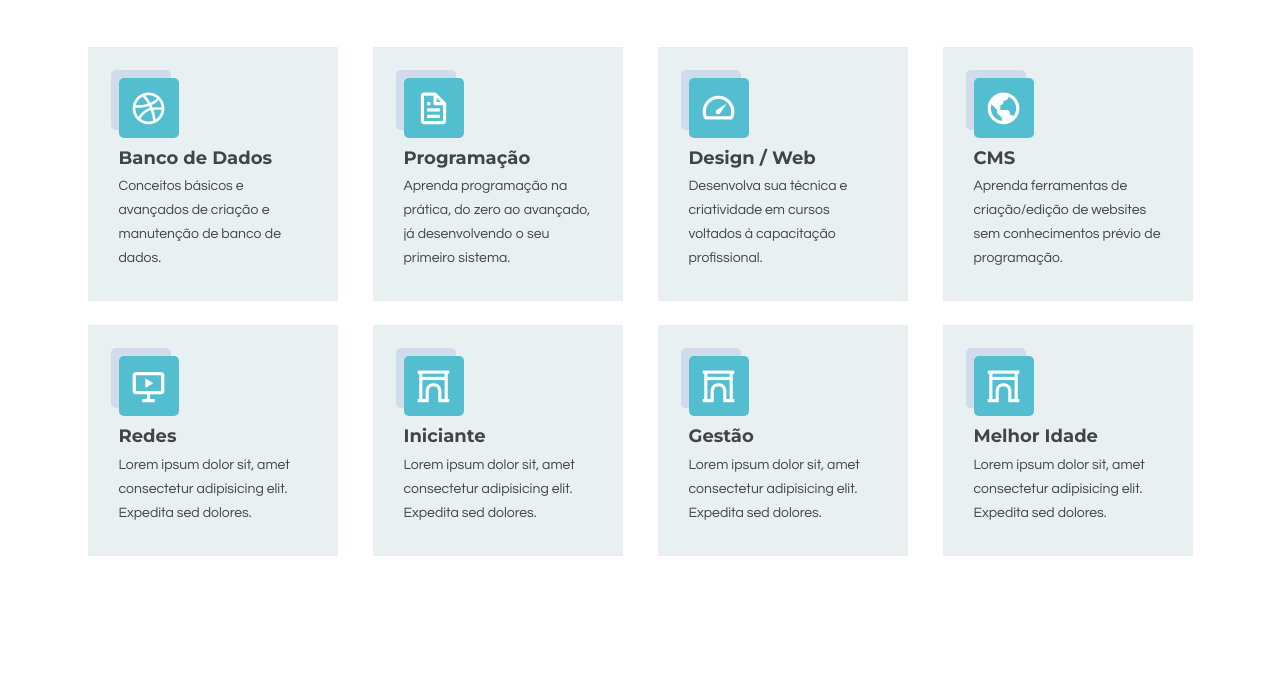
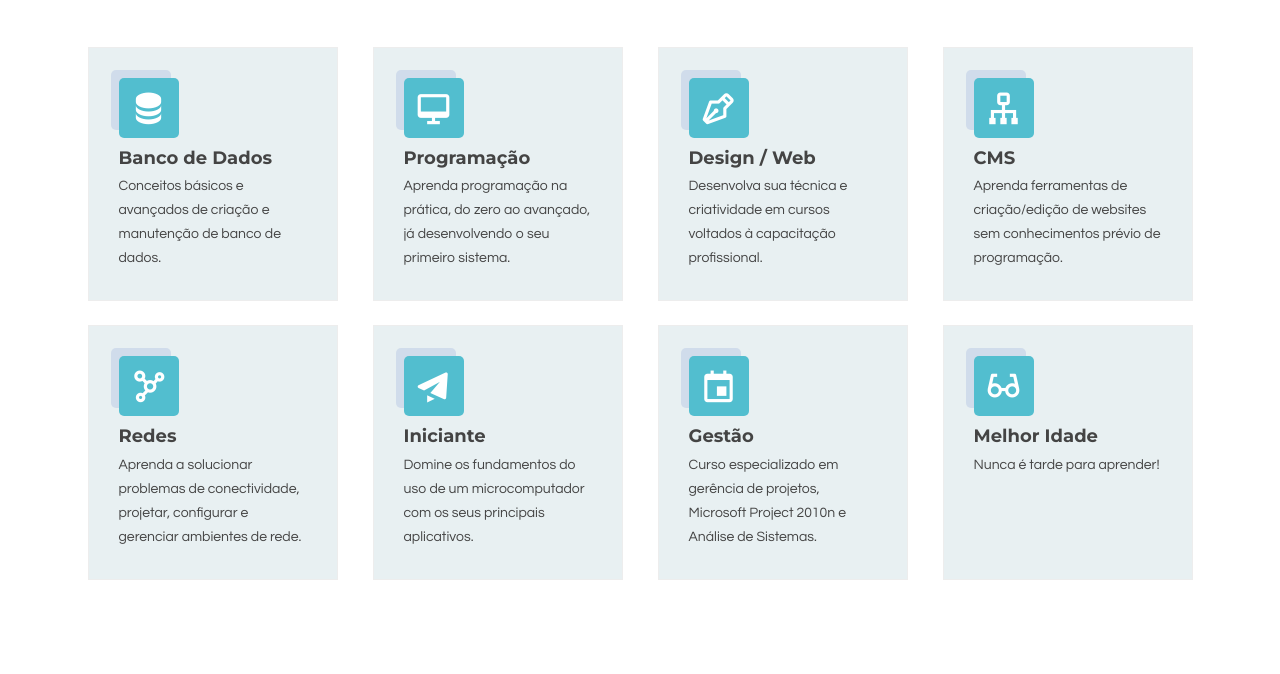
Before and after one commit to marieassis/projetoeibneti, a plain HTML site: page index.html in a window 1280 px wide. Shown: the part 1614-2288 px from the top of the page. Drawn offline with nearby package versions, Linux system fonts and the light colour scheme.

Commit message:
Update index.html

```diff
--- a/index.html
+++ b/index.html
@@ -360,10 +360,10 @@
           <h2>Previsão de novas turmas</h2>
         </div>
 
-        <div class="row">
+<div class="row">
           <div class="col-icon-box col-lg-3 col-md-6 d-flex align-items-stretch">
             <div class="icon-box">
-              <div class="icon"><i class="bx bxl-dribbble"></i></div>
+              <div class="icon"><i class='bx bxs-data'></i></div>
               <h4><a href="">Banco de Dados</a></h4>
               <p>Conceitos básicos e avançados de criação e manutenção de banco de dados.</p>
             </div>
@@ -371,7 +371,7 @@
 
           <div class="col-icon-box col-lg-3 col-md-6 d-flex align-items-stretch mt-4 mt-md-0">
             <div class="icon-box">
-              <div class="icon"><i class="bx bx-file"></i></div>
+              <div class="icon"><i class='bx bx-desktop'></i></div>
               <h4><a href="">Programação</a></h4>
               <p>Aprenda programação na prática, do zero ao avançado, já desenvolvendo o seu primeiro sistema.</p>
 
@@ -380,7 +380,7 @@
 
           <div class="col-icon-box col-lg-3 col-md-6 d-flex align-items-stretch mt-4 mt-lg-0">
             <div class="icon-box">
-              <div class="icon"><i class="bx bx-tachometer"></i></div>
+              <div class="icon"><i class='bx bx-pen'></i></div>
               <h4><a href="">Design / Web</a></h4>
               <p>Desenvolva sua técnica e criatividade em cursos voltados à capacitação profissional.</p>
             </div>
@@ -388,7 +388,7 @@
 
           <div class="col-icon-box col-lg-3 col-md-6 d-flex align-items-stretch mt-4 mt-lg-0">
             <div class="icon-box">
-              <div class="icon"><i class="bx bx-world"></i></div>
+              <div class="icon"><i class='bx bx-sitemap'></i></div>
               <h4><a href="">CMS</a></h4>
               <p> Aprenda ferramentas de criação/edição de websites sem conhecimentos prévio de programação.</p>
             </div>
@@ -396,33 +396,33 @@
 
           <div class="col-icon-box col-lg-3 col-md-6 d-flex align-items-stretch mt-4">
             <div class="icon-box">
-              <div class="icon"><i class="bx bx-slideshow"></i></div>
+              <div class="icon"><i class='bx bx-network-chart'></i></div>
               <h4><a href="">Redes</a></h4>
-              <p>Lorem ipsum dolor sit, amet consectetur adipisicing elit. Expedita sed dolores.</p>
+              <p>Aprenda a solucionar problemas de conectividade, projetar, configurar e gerenciar ambientes de rede.</p>
             </div>
           </div>
 
           <div class="col-icon-box col-lg-3 col-md-6 d-flex align-items-stretch mt-4">
             <div class="icon-box">
-              <div class="icon"><i class="bx bx-arch"></i></div>
+              <div class="icon"><i class='bx bxs-paper-plane'></i></div>
               <h4><a href="">Iniciante</a></h4>
-              <p>Lorem ipsum dolor sit, amet consectetur adipisicing elit. Expedita sed dolores.</p>
+              <p>Domine os fundamentos do uso de um microcomputador com os seus principais aplicativos.</p>
             </div>
           </div>
 
           <div class="col-icon-box col-lg-3 col-md-6 d-flex align-items-stretch mt-4">
             <div class="icon-box">
-              <div class="icon"><i class="bx bx-arch"></i></div>
+              <div class="icon"><i class='bx bx-calendar-event'></i></div>
               <h4><a href="">Gestão</a></h4>
-              <p>Lorem ipsum dolor sit, amet consectetur adipisicing elit. Expedita sed dolores.</p>
+              <p>Curso especializado em gerência de projetos, Microsoft Project 2010n e Análise de Sistemas.</p>
             </div>
           </div>
 
           <div class="col-icon-box col-lg-3 col-md-6 d-flex align-items-stretch mt-4">
             <div class="icon-box">
-              <div class="icon"><i class="bx bx-arch"></i></div>
+              <div class="icon"><i class='bx bx-glasses'></i></div>
               <h4><a href="">Melhor Idade</a></h4>
-              <p>Lorem ipsum dolor sit, amet consectetur adipisicing elit. Expedita sed dolores.</p>
+              <p>Nunca é tarde para aprender!</p>
             </div>
           </div>
 
```
